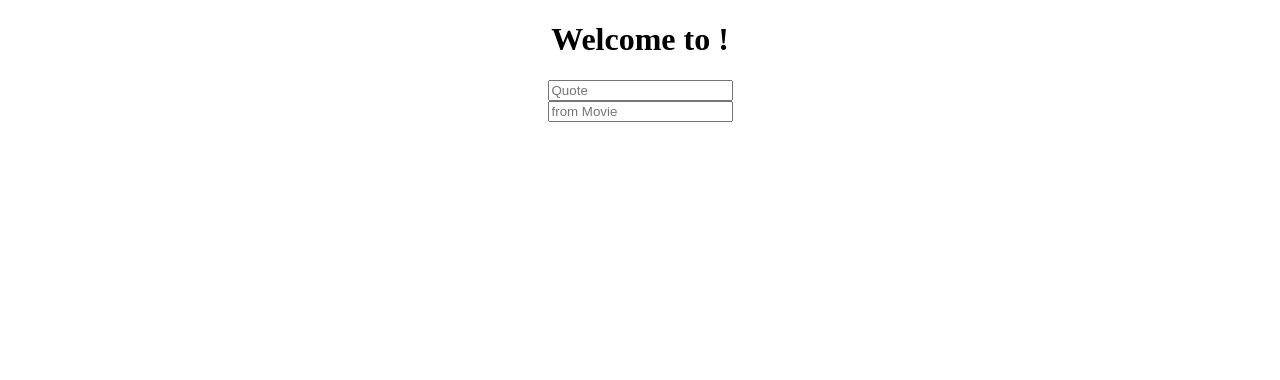
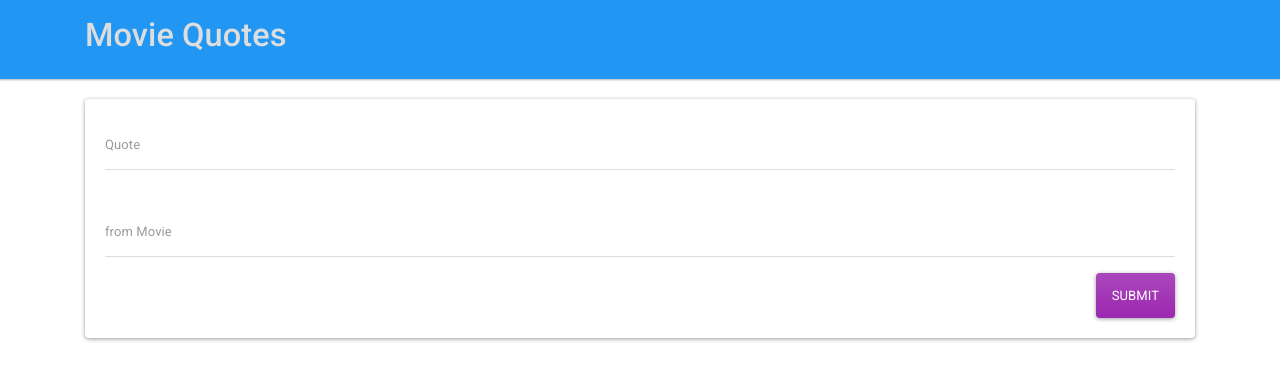
Before and after one commit to BenLBlood/movie-quotes, an Angular app in the folder MovieQuotes/: page / in a window 1280 px wide. Shown: the top 380 px of the page. Built offline with nearby package versions, Linux system fonts and the light colour scheme.

Commit message:
improved the look of my app

```diff
--- a/MovieQuotes/src/app/app.component.css
+++ b/MovieQuotes/src/app/app.component.css
@@ -0,0 +1,3 @@
+h1 {
+    color: #ddd;
+}
--- a/MovieQuotes/src/app/app.component.html
+++ b/MovieQuotes/src/app/app.component.html
@@ -1,12 +1,31 @@
 <!--The content below is only a placeholder and can be replaced.-->
 <div style="text-align:center">
+  <nav class="navbar navbar-dark bg-primary">
+    <div class="container">
       <h1>
-    Welcome to {{ title }}!
+        Movie Quotes
       </h1>
-  <input type="text" placeholder="Quote" name="quote" [(ngModel)]="movieQuote.quote"><br>
-  <input type="text" placeholder="from Movie" name="movie" [(ngModel)]="movieQuote.movie">
+    </div>
+  </nav><br>
+  <div class="container">
+    <div class="card">
+      <div class="card-body">
+        <form>
+          <div class="form-group">
+            <input type="text" class="form-control" placeholder="Quote" name="quote" [(ngModel)]="movieQuote.quote">
+            <br>
+          </div>
+          <div class="form-group">
+            <input type="text" class="form-control" placeholder="from Movie" name="movie" [(ngModel)]="movieQuote.movie">
+          </div>
           <p *ngIf="movieQuote.movie && movieQuote.quote">
             The best quote from
             <b>{{movieQuote.movie}}</b> is
             <b>"{{movieQuote.quote}}"</b>
           </p>
+          <button type="button" class="btn btn-info float-right"
+          (click)="onSubmit()">Submit</button>
+        </form>
+      </div>
+    </div>
+  </div>
--- a/MovieQuotes/src/app/app.component.ts
+++ b/MovieQuotes/src/app/app.component.ts
@@ -15,4 +15,8 @@ export class AppComponent {
     'quote': '',
     'movie': ''
   };
+
+  onSubmit(): void {
+    console.log("You wish to submit:", this.movieQuote);
+  }
 }
--- a/MovieQuotes/src/index.html
+++ b/MovieQuotes/src/index.html
@@ -2,9 +2,9 @@
 <html lang="en">
 <head>
   <meta charset="utf-8">
-  <title>MovieQuotes</title>
+  <title>Movie Quotes</title>
   <base href="/">
-
+  <link rel="stylesheet" href="https://bootswatch.com/4/materia/bootstrap.min.css">
   <meta name="viewport" content="width=device-width, initial-scale=1">
   <link rel="icon" type="image/x-icon" href="favicon.ico">
 </head>
```
Lines whose indentation alone changed are shown as unchanged.
